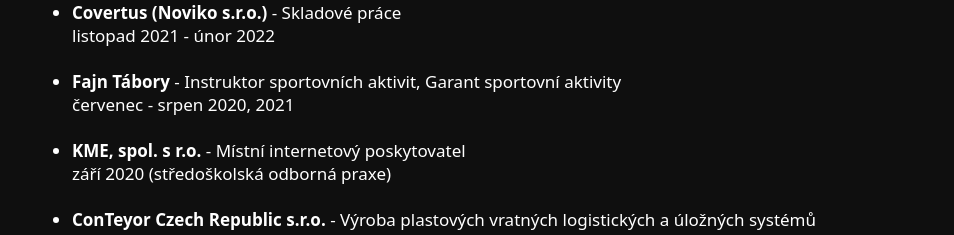
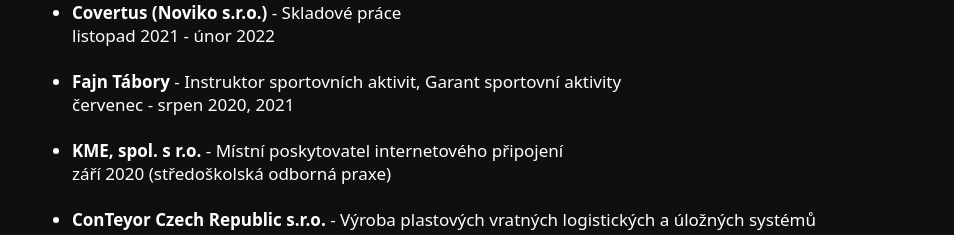
Before and after one commit to jkuzel02/web, a plain HTML site: page index.html in a window 1280 px wide. Shown: the part 1360-1595 px from the top of the page, without its empty margins (158-1112 px from the left). Drawn offline with Linux system fonts and the light colour scheme; a script that the page names is missing.

Commit message:
Update index.html

```diff
--- a/index.html
+++ b/index.html
@@ -84,7 +84,7 @@
                 <li><b>Fajn Tábory</b> - Instruktor sportovních aktivit, Garant sportovní aktivity<br>
                     červenec - srpen 2020, 2021<br></li>
                 <br>
-                <li><b>KME, spol. s r.o.</b> - Místní internetový poskytovatel<br>
+                <li><b>KME, spol. s r.o.</b> - Místní poskytovatel internetového připojení<br>
                     září 2020 (středoškolská odborná praxe)<br></li>
                 <br>
                 <li><b>ConTeyor Czech Republic s.r.o.</b> - Výroba plastových vratných logistických a úložných
```
